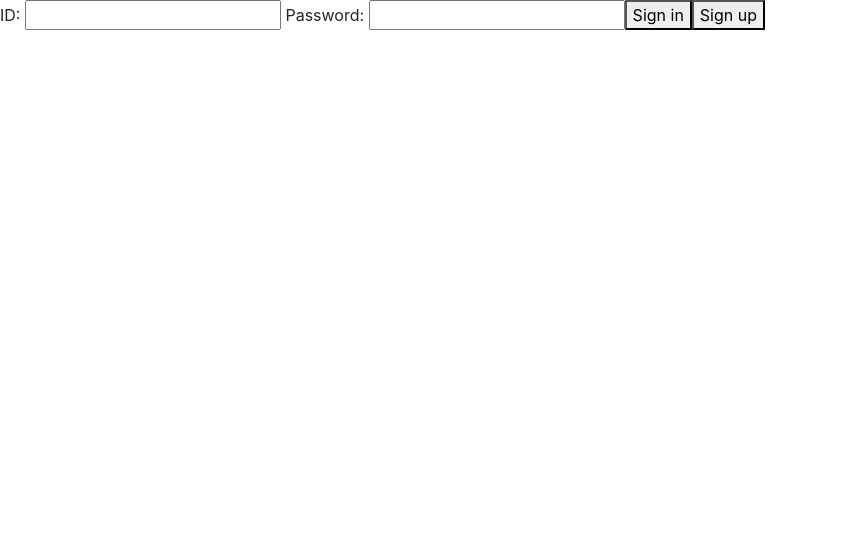
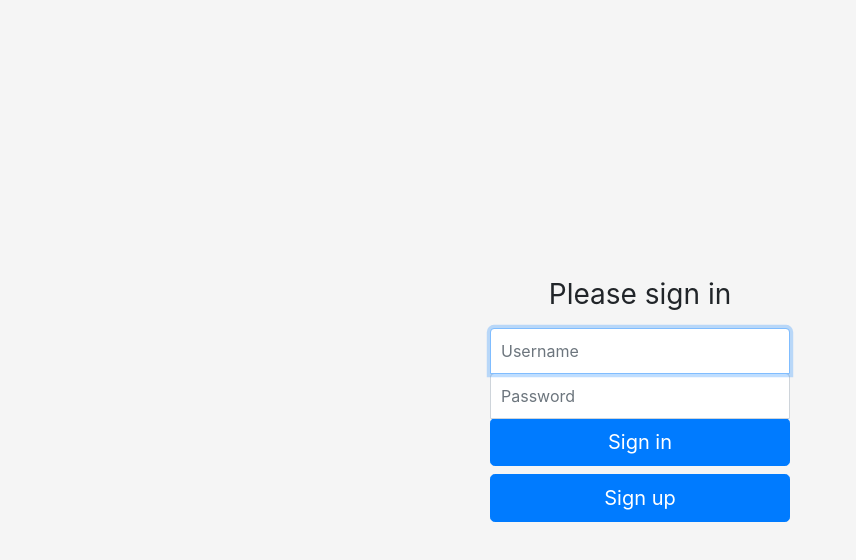
Before and after one commit to ryul99/noticetracker, an Angular app in the folder frontend/: page / in a window 1280 px wide. Shown: the top 560 px of the page, without its empty margins (0-856 px from the left). Built offline with nearby package versions, Linux system fonts and the light colour scheme.

Commit message:
Frontend: Bootstrap CSS applied to LoginComponent

```diff
--- a/frontend/src/app/app.component.css
+++ b/frontend/src/app/app.component.css
@@ -0,0 +1,3 @@
+body {
+  height: 100vh;
+}
--- a/frontend/src/app/app.component.html
+++ b/frontend/src/app/app.component.html
@@ -1,2 +1,17 @@
-<link rel="stylesheet" href="https://stackpath.bootstrapcdn.com/bootstrap/4.1.3/css/bootstrap.min.css" integrity="sha384-MCw98/SFnGE8fJT3GXwEOngsV7Zt27NXFoaoApmYm81iuXoPkFOJwJ8ERdknLPMO" crossorigin="anonymous">
-<router-outlet></router-outlet>
+<!doctype html>
+<html lang="en">
+
+<head>
+    <meta charset="utf-8">
+    <meta name="viewport" content="width=device-width, initial-scale=1, shrink-to-fit=no">
+    <meta name="description" content="">
+    <meta name="author" content="">
+    <title>Notice Tracker</title>
+    <link rel="stylesheet" href="https://stackpath.bootstrapcdn.com/bootstrap/4.1.3/css/bootstrap.min.css" integrity="sha384-MCw98/SFnGE8fJT3GXwEOngsV7Zt27NXFoaoApmYm81iuXoPkFOJwJ8ERdknLPMO" crossorigin="anonymous">
+</head>
+
+<body>
+    <router-outlet></router-outlet>
+</body>
+
+</html>
--- a/frontend/src/app/login/login.component.css
+++ b/frontend/src/app/login/login.component.css
@@ -0,0 +1,44 @@
+html,
+body {
+  height: 100%;
+}
+
+body {
+  display: -ms-flexbox;
+  display: flex;
+  -ms-flex-align: center;
+  align-items: center;
+  padding-top: 40px;
+  padding-bottom: 40px;
+  background-color: #f5f5f5;
+}
+
+.form-signin {
+  width: 100%;
+  max-width: 330px;
+  padding: 15px;
+  margin: auto;
+}
+.form-signin .checkbox {
+  font-weight: 400;
+}
+.form-signin .form-control {
+  position: relative;
+  box-sizing: border-box;
+  height: auto;
+  padding: 10px;
+  font-size: 16px;
+}
+.form-signin .form-control:focus {
+  z-index: 2;
+}
+.form-signin input[type='text'] {
+  margin-bottom: -1px;
+  border-bottom-right-radius: 0;
+  border-bottom-left-radius: 0;
+}
+.form-signin input[type='password'] {
+  margin-bottom: 10px;
+  border-top-left-radius: 0;
+  border-top-right-radius: 0;
+}
--- a/frontend/src/app/login/login.component.html
+++ b/frontend/src/app/login/login.component.html
@@ -1,7 +1,26 @@
-<link rel="stylesheet" href="https://stackpath.bootstrapcdn.com/bootstrap/4.1.3/css/bootstrap.min.css" integrity="sha384-MCw98/SFnGE8fJT3GXwEOngsV7Zt27NXFoaoApmYm81iuXoPkFOJwJ8ERdknLPMO" crossorigin="anonymous">
-ID: <input [(ngModel)]="this.id" id="id"> Password: <input type="password" [(ngModel)]="this.password" id="password">
+<!doctype html>
+<html lang="en">
 
-<button id="signin-button" (click)="signIn()">Sign in</button>
-<button id="signup-button" (click)="signUp()">Sign up</button>
+<head>
+    <meta charset="utf-8">
+    <meta name="viewport" content="width=device-width, initial-scale=1, shrink-to-fit=no">
+    <meta name="description" content="">
+    <meta name="author" content="">
+    <title>Log In</title>
+    <link rel="stylesheet" href="https://stackpath.bootstrapcdn.com/bootstrap/4.1.3/css/bootstrap.min.css" integrity="sha384-MCw98/SFnGE8fJT3GXwEOngsV7Zt27NXFoaoApmYm81iuXoPkFOJwJ8ERdknLPMO" crossorigin="anonymous">
+</head>
 
-<div *ngIf=this.errorMessage>{{this.errorMessage}}</div>
+<body class="text-center">
+    <form class="form-signin">
+        <h1 class="h3 mb-3 font-weight-normal">Please sign in</h1>
+        <label for="inputID" class="sr-only">Username</label>
+        <input type="text" id="inputID" class="form-control" placeholder="Username" required autofocus>
+        <label for="inputPW" class="sr-only">Password</label>
+        <input type="text" id="inputPW" class="form-control" placeholder="Password" required>
+        <button id="signin-button" class="btn btn-lg btn-primary btn-block" (click)="signIn()">Sign in</button>
+        <button id="signup-button" class="btn btn-lg btn-primary btn-block" (click)="signUp()">Sign up</button>
+        <div class="alert alert-danger" role="alert" *ngIf=this.errorMessage>{{this.errorMessage}}</div>
+    </form>
+</body>
+
+</html>
```
